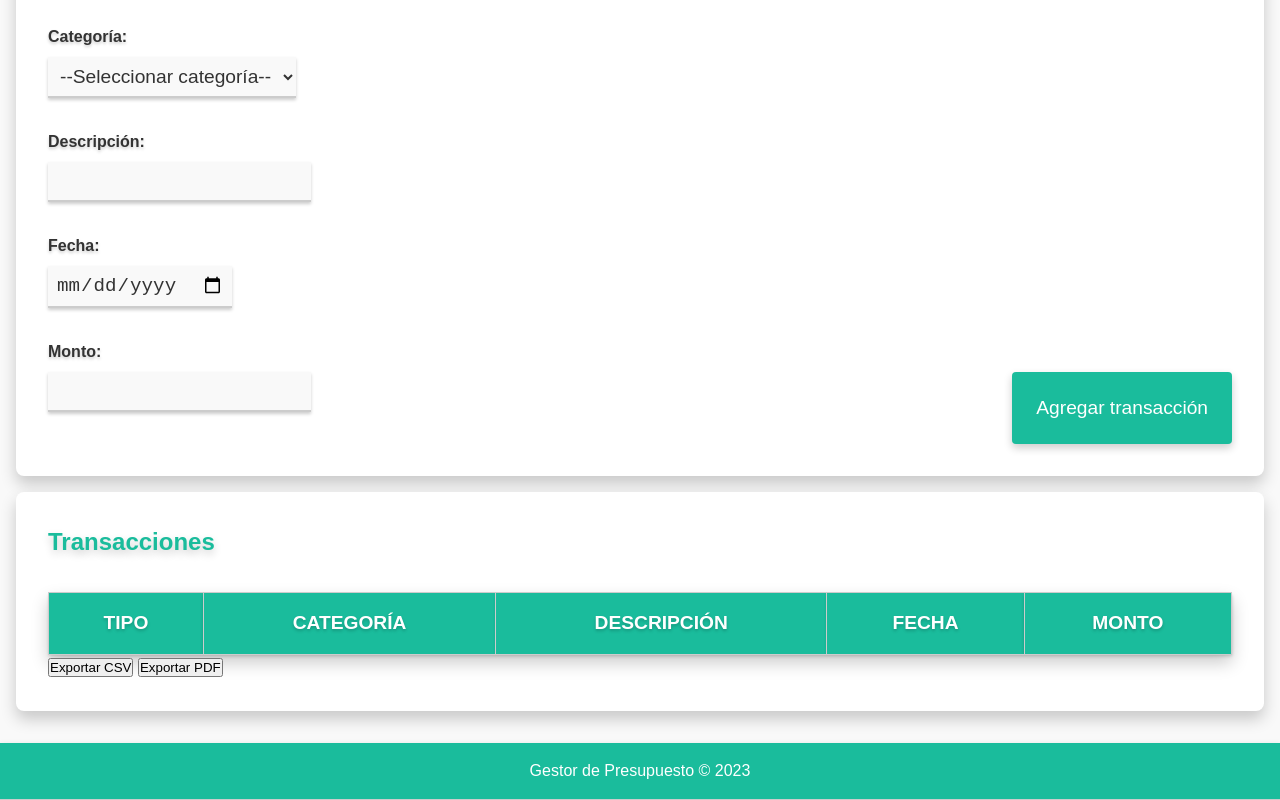
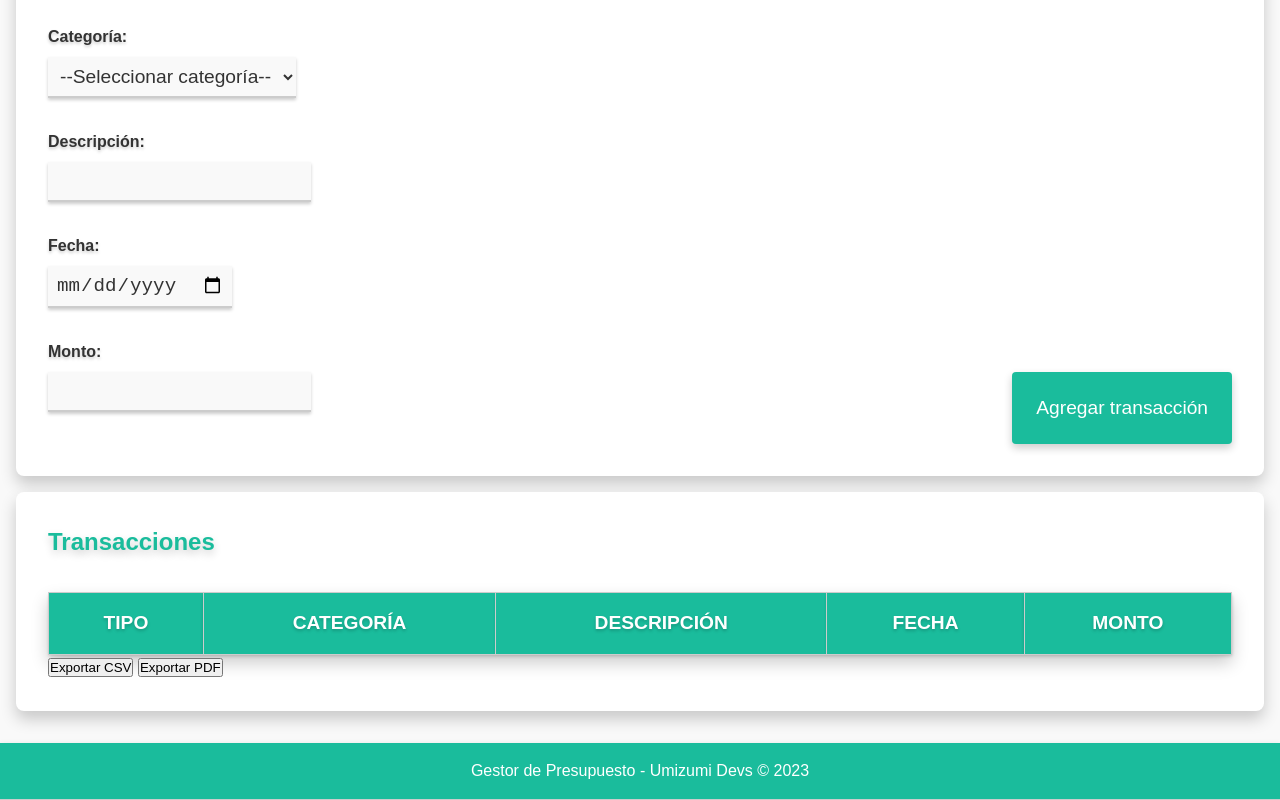
Before and after one commit to EltoCiro/Creador-de-Presupuestos, a plain HTML site: page index.html in a window 1280 px wide. Shown: the part 821-1621 px from the top of the page. Drawn offline with Linux system fonts and the light colour scheme.

Commit message:
Marca de Awa

```diff
--- a/index.html
+++ b/index.html
@@ -78,7 +78,7 @@
     </main>
 
     <footer>
-        <p>Gestor de Presupuesto &copy; 2023</p>
+        <p>Gestor de Presupuesto - Umizumi Devs &copy; 2023</p>
     </footer>
 
 </body>
```
